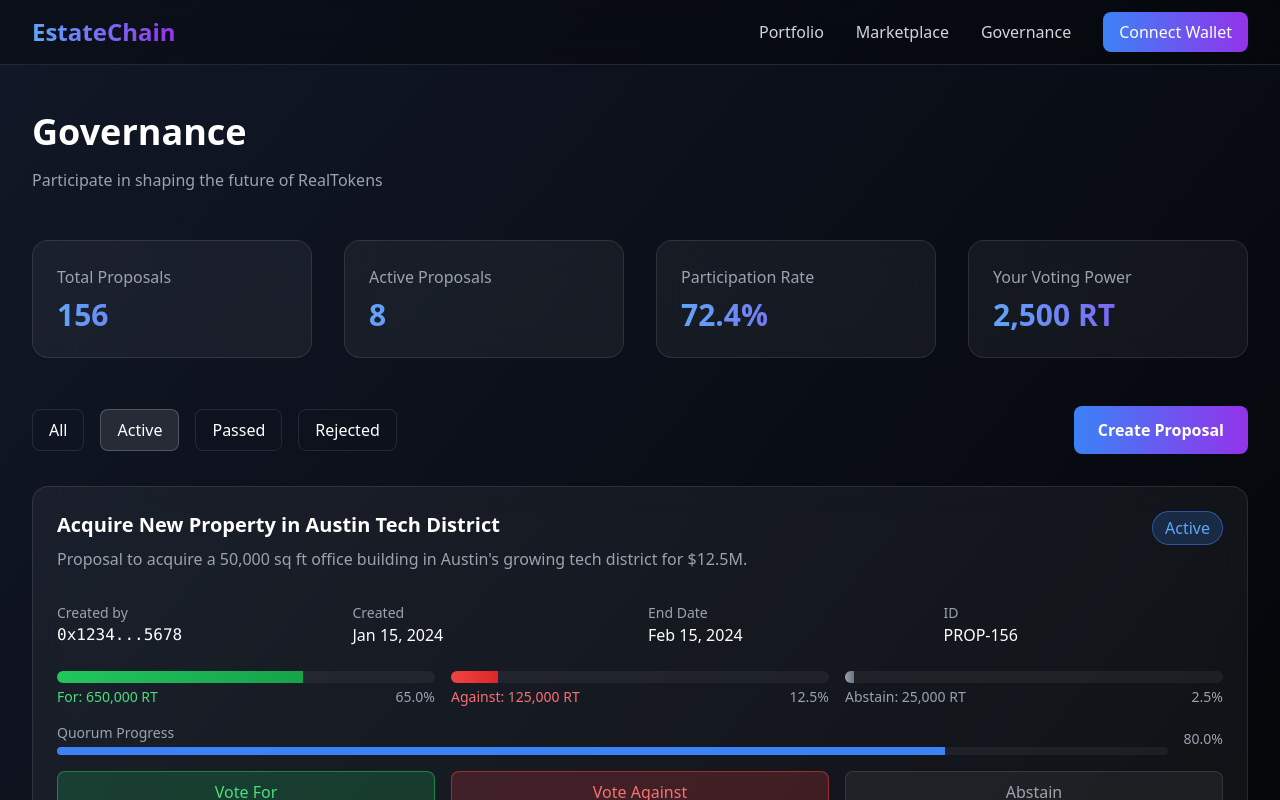
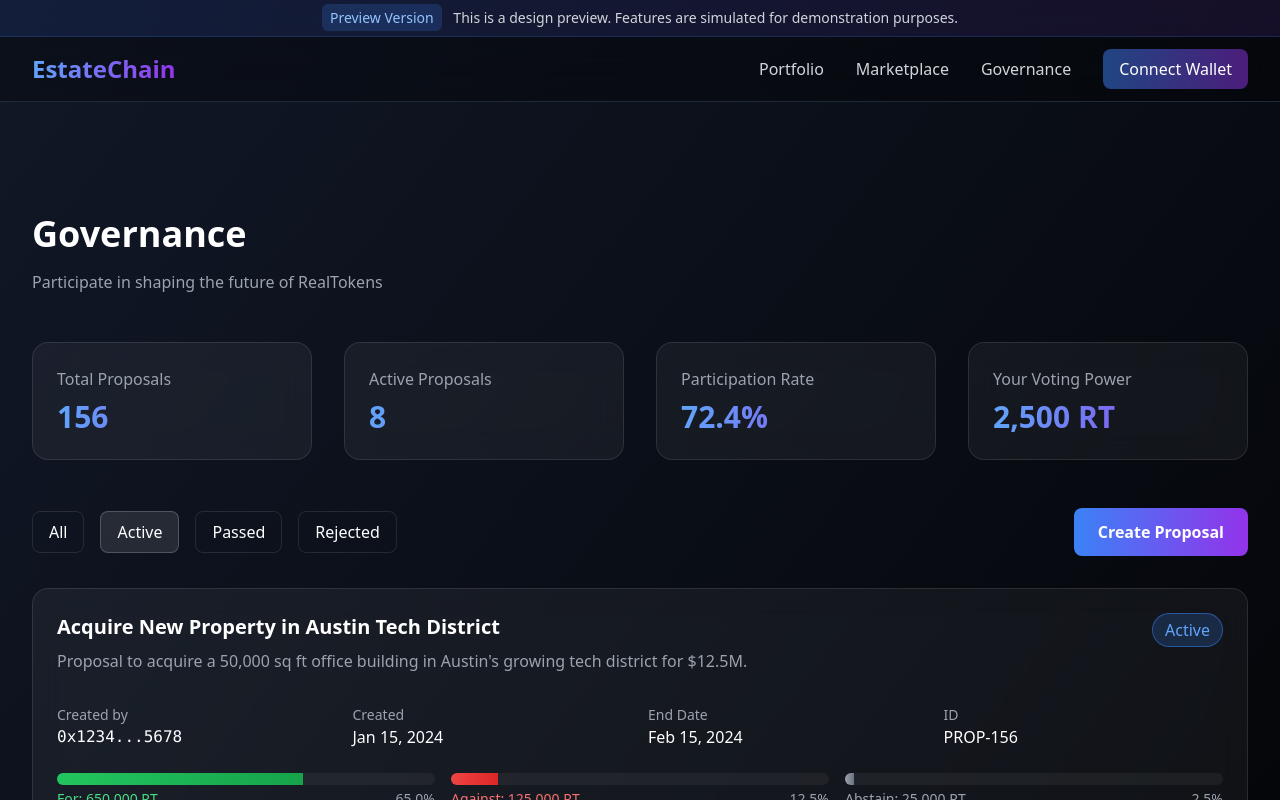
Before and after one commit to EstateChainSol/estatechain.platform, a SvelteKit app: page /governance in a window 1280 px wide. Shown: the top 800 px of the page. Built offline with nearby package versions, Linux system fonts and the light colour scheme.

Commit message:
make sure its clear that this is a demo app

```diff
--- a/src/routes/+layout.svelte
+++ b/src/routes/+layout.svelte
@@ -5,7 +5,15 @@
 </script>
 
 <div class="min-h-screen bg-gradient-to-br from-gray-900 to-black text-white">
-  <nav class="fixed top-0 w-full bg-black/30 backdrop-blur-lg border-b border-gray-800 z-50">
+  <!-- Demo Banner -->
+  <div class="sticky top-0 z-50 bg-gradient-to-r from-blue-600/10 to-purple-600/10 border-b border-blue-500/20 backdrop-blur-lg">
+    <div class="max-w-7xl mx-auto px-4 sm:px-6 lg:px-8 py-2 text-center text-sm">
+      <span class="bg-blue-500/20 text-blue-300 px-2 py-1 rounded-md font-medium mr-2">Preview Version</span>
+      <span class="text-gray-300">This is a design preview. Features are simulated for demonstration purposes.</span>
+    </div>
+  </div>
+
+  <nav class="sticky top-8 w-full bg-black/30 backdrop-blur-lg border-b border-gray-800 z-40">
     <div class="max-w-7xl mx-auto px-4 sm:px-6 lg:px-8">
       <div class="flex justify-between h-16">
         <div class="flex items-center">
@@ -18,8 +26,11 @@
           <a href="/portfolio" class="text-gray-300 hover:text-white transition-colors">Portfolio</a>
           <a href="/marketplace" class="text-gray-300 hover:text-white transition-colors">Marketplace</a>
           <a href="/governance" class="text-gray-300 hover:text-white transition-colors">Governance</a>
-          <button class="px-4 py-2 rounded-lg bg-gradient-to-r from-blue-500 to-purple-600 hover:from-blue-600 hover:to-purple-700 transition-all">
-            Connect Wallet
+          <button class="group relative px-4 py-2 rounded-lg bg-gradient-to-r from-blue-500/50 to-purple-600/50 hover:from-blue-600/50 hover:to-purple-700/50 transition-all">
+            <span class="relative z-10 group-hover:opacity-0 transition-opacity">Connect Wallet</span>
+            <span class="absolute inset-0 flex items-center justify-center opacity-0 group-hover:opacity-100 transition-opacity">
+              Demo Only
+            </span>
           </button>
         </div>
 
@@ -37,9 +48,13 @@
           <a href="/portfolio" class="block px-3 py-2 text-gray-300 hover:text-white transition-colors">Portfolio</a>
           <a href="/marketplace" class="block px-3 py-2 text-gray-300 hover:text-white transition-colors">Marketplace</a>
           <a href="/governance" class="block px-3 py-2 text-gray-300 hover:text-white transition-colors">Governance</a>
-          <button class="w-full mt-2 px-4 py-2 rounded-lg bg-gradient-to-r from-blue-500 to-purple-600 hover:from-blue-600 hover:to-purple-700 transition-all">
-            Connect Wallet
+          <button class="group relative w-full mt-2 px-4 py-2 rounded-lg bg-gradient-to-r from-blue-500/50 to-purple-600/50 hover:from-blue-600/50 hover:to-purple-700/50 transition-all">
+            <span class="relative z-10 group-hover:opacity-0 transition-opacity">Connect Wallet</span>
+            <span class="absolute inset-0 flex items-center justify-center opacity-0 group-hover:opacity-100 transition-opacity">
+              Demo Only
+            </span>
           </button>
+          <p class="mt-4 px-3 py-2 text-sm text-gray-400 border-t border-gray-800">This is a design preview with simulated features.</p>
         </div>
       </div>
     {/if}
--- a/src/routes/+page.svelte
+++ b/src/routes/+page.svelte
@@ -218,8 +218,11 @@
             </div>
           {/if}
 
-          <button class="w-full px-4 py-2 rounded-lg bg-gradient-to-r from-blue-500 to-purple-600 hover:from-blue-600 hover:to-purple-700 transition-all font-semibold">
-            Invest Now
+          <button class="group relative w-full px-4 py-2 rounded-lg bg-gradient-to-r from-blue-500/50 to-purple-600/50 hover:from-blue-600/50 hover:to-purple-700/50 transition-all font-semibold">
+            <span class="relative z-10 group-hover:opacity-0 transition-opacity">Invest Now</span>
+            <span class="absolute inset-0 flex items-center justify-center opacity-0 group-hover:opacity-100 transition-opacity">
+              Preview Only
+            </span>
           </button>
         </div>
       </div>
```
